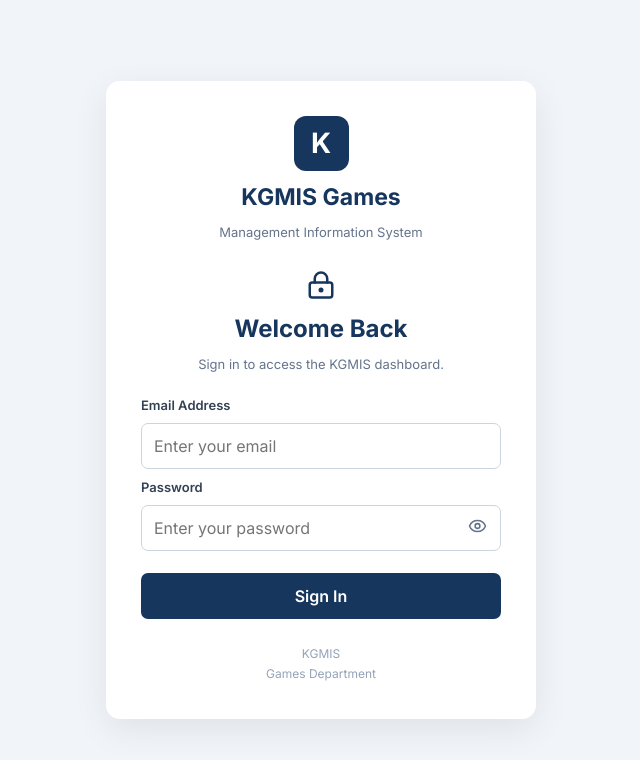
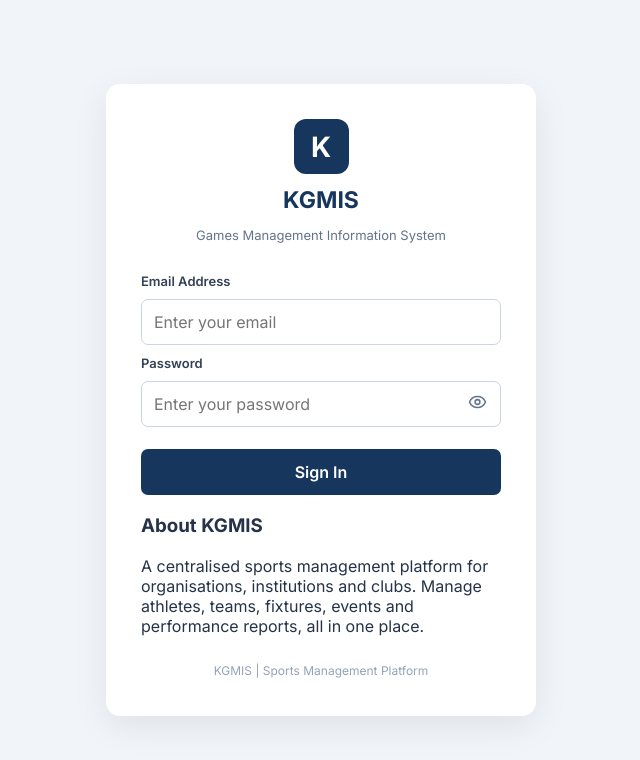
Before and after one commit to Waimonde/kgmis, a React (Vite) app in the folder frontend/: page /login in a window 1280 px wide. Shown: the top 760 px of the page, without its empty margins (319-959 px from the left). Built offline with nearby package versions, Linux system fonts and the light colour scheme.

Commit message:
Refine login page branding and layout

```diff
--- a/frontend/src/pages/Login.jsx
+++ b/frontend/src/pages/Login.jsx
@@ -1,7 +1,7 @@
 
 import { useState } from "react";
 import { useNavigate } from "react-router-dom";
-import { Eye, EyeOff, LockKeyhole } from "lucide-react";
+import { Eye, EyeOff } from "lucide-react";
 
 export default function Login() {
   const navigate = useNavigate();
@@ -38,13 +38,10 @@ export default function Login() {
         throw new Error(data.error || "Login failed.");
       }
 
-      // Save the real JWT token and user details
       localStorage.setItem("token", data.token);
       localStorage.setItem("user", JSON.stringify(data.user));
 
-      // Redirect to the dashboard
       navigate("/");
-
     } catch (err) {
       console.error("Login error:", err);
 
@@ -64,18 +61,11 @@ export default function Login() {
 
         <div className="login-brand">
           <div className="login-logo">K</div>
-          <h1>KGMIS Games</h1>
-          <p>Management Information System</p>
-        </div>
-
-        <div className="login-heading">
-          <LockKeyhole size={30} />
-          <h2>Welcome Back</h2>
-          <p>Sign in to access the KGMIS dashboard.</p>
+          <h1>KGMIS</h1>
+          <p>Games Management Information System</p>
         </div>
 
         <form onSubmit={handleLogin}>
-
           <label>Email Address</label>
           <input
             type="email"
@@ -120,13 +110,19 @@ export default function Login() {
           >
             {loading ? "Signing in..." : "Sign In"}
           </button>
-
         </form>
 
+        <div className="login-description">
+          <h3>About KGMIS</h3>
+          <p>
+            A centralised sports management platform for organisations,
+            institutions and clubs. Manage athletes, teams, fixtures,
+            events and performance reports, all in one place.
+          </p>
+        </div>
+
         <div className="login-footer">
-          KGMIS
-          <br />
-          Games Department
+          KGMIS | Sports Management Platform
         </div>
 
       </div>
```
